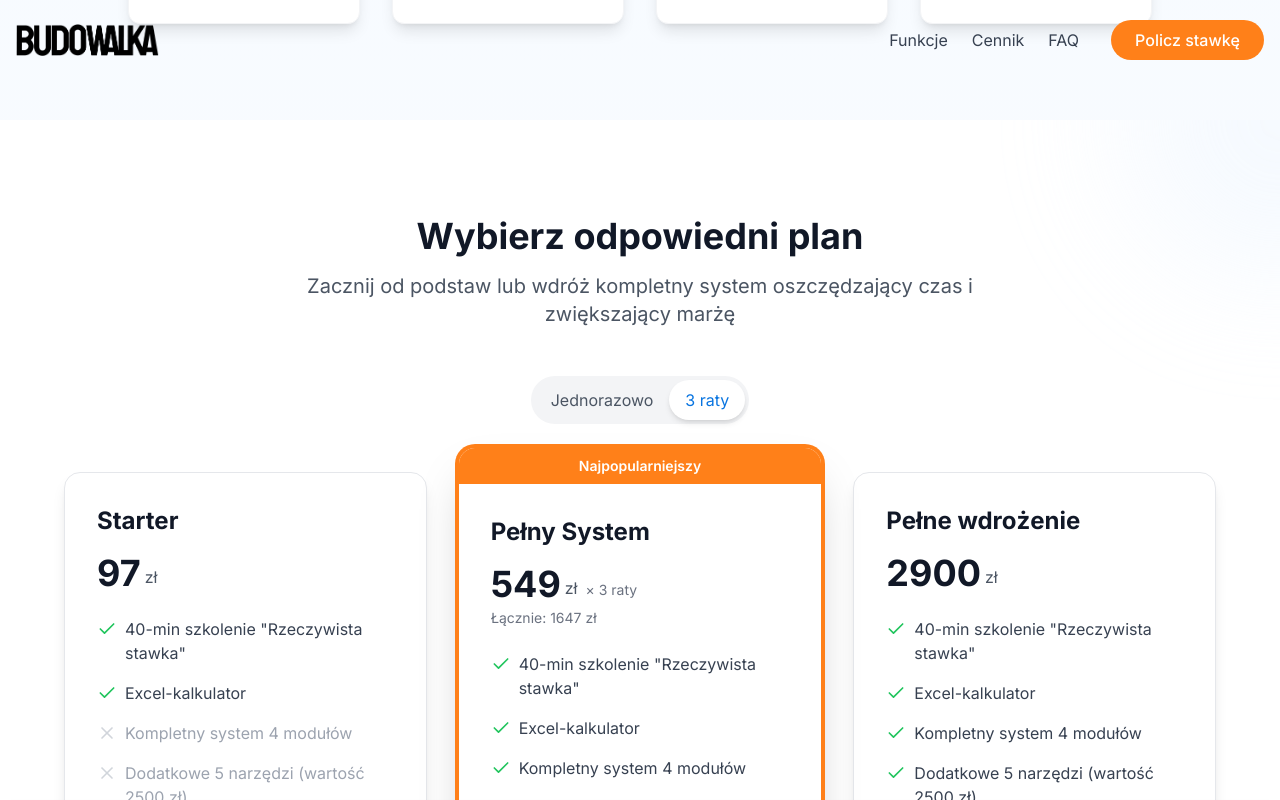
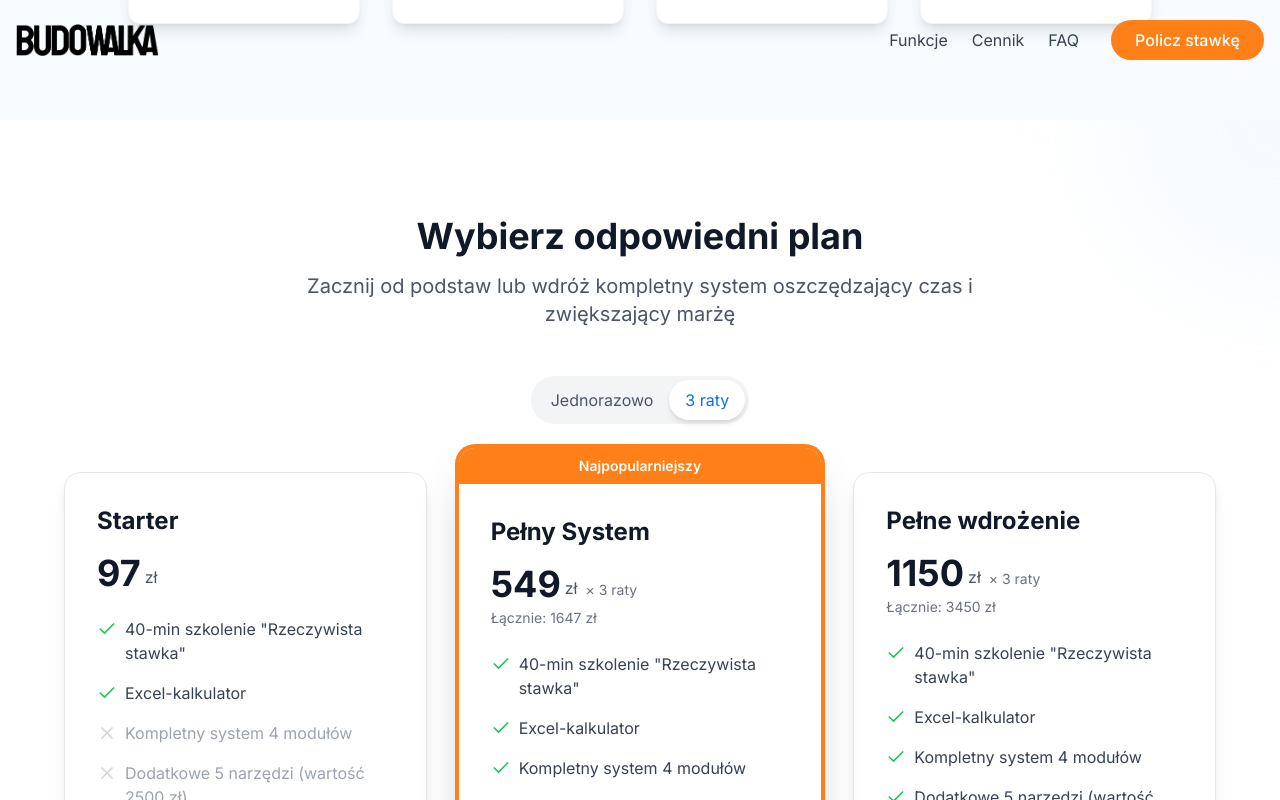
Before and after one commit to Budowalka/zyskowna-wycena-landing-2, a React (Vite) app: page / in a window 1280 px wide. Both pictures are taken after a click on the button "3 raty". Shown: the part 2816-3616 px from the top of the page. Built offline with nearby package versions, Linux system fonts and the light colour scheme.

Commit message:
Dodano opcję 3 rat dla pakietu Pełne wdrożenie w wysokości 1150 zł

```diff
--- a/src/components/PricingSection.tsx
+++ b/src/components/PricingSection.tsx
@@ -126,16 +126,22 @@ const PricingSection: React.FC = () => {
                   <div className="mb-6">
                     <div className="flex items-end gap-1">
                       <span className="text-4xl font-bold">
-                        {isYearly && plan.id === 'full' ? '549' : plan.price}
+                        {isYearly && plan.id === 'full' ? '549' :
+                         isYearly && plan.id === 'consulting' ? '1150' : plan.price}
                       </span>
                       <span className="text-gray-600 mb-1">zł</span>
-                      {isYearly && plan.id === 'full' && (
+                      {isYearly && (plan.id === 'full' || plan.id === 'consulting') && (
                         <span className="text-sm text-gray-500 mb-1 ml-1">× 3 raty</span>
                       )}
                     </div>
                     {isYearly && plan.id === 'full' && (
                       <div className="text-sm text-gray-500 mt-1">
                         Łącznie: 1647 zł
+                      </div>
+                    )}
+                    {isYearly && plan.id === 'consulting' && (
+                      <div className="text-sm text-gray-500 mt-1">
+                        Łącznie: 3450 zł
                       </div>
                     )}
                   </div>
```
